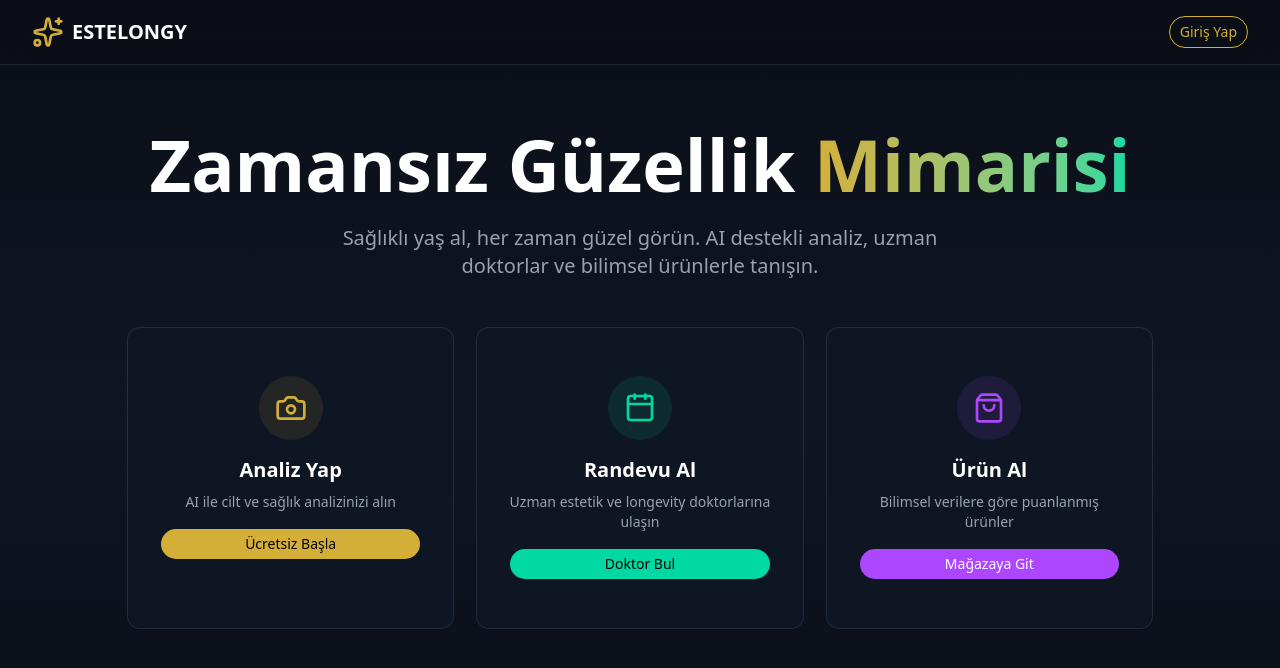
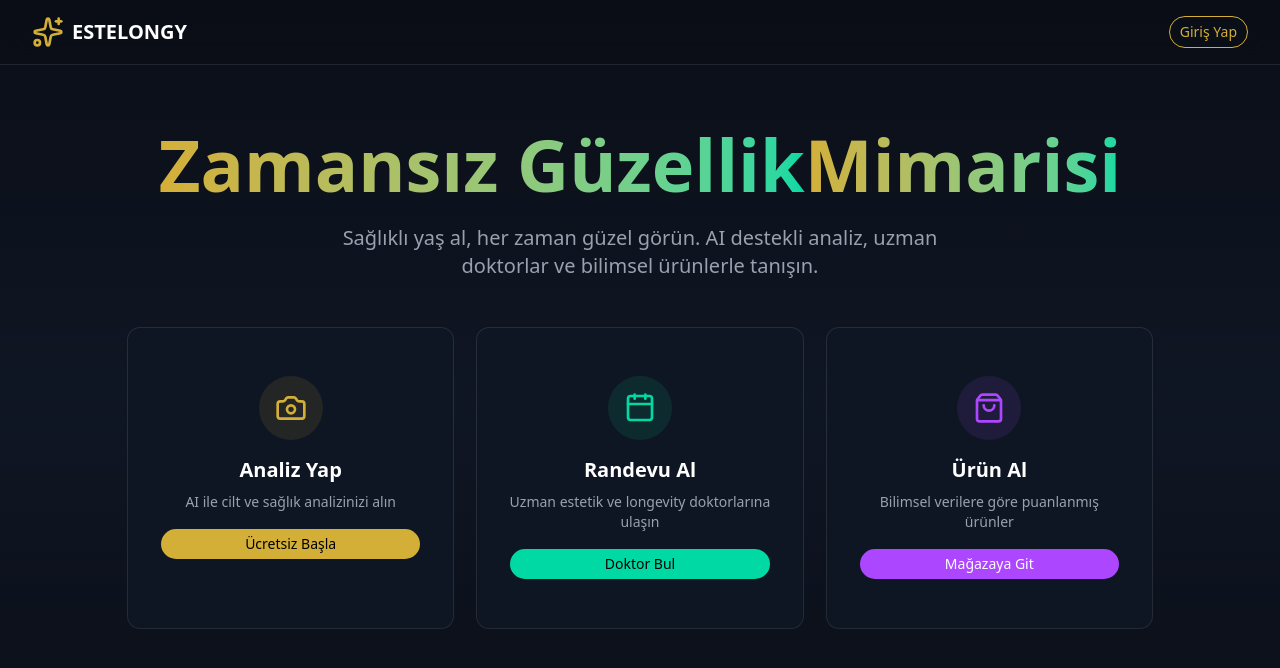
Before and after one commit to estelongy/estelongy-v2, a Next.js app: page / in a window 1280 px wide. Shown: the top 668 px of the page. Built offline with nearby package versions, Linux system fonts and the light colour scheme.

Commit message:
Update page.tsx

```diff
--- a/src/app/page.tsx
+++ b/src/app/page.tsx
@@ -36,7 +36,8 @@
             animate={{ opacity: 1, y: 0 }}
             className="text-4xl sm:text-6xl lg:text-7xl font-bold text-white mb-6"
           >
-            Zamansız Güzellik{" "}
+            <span className="text-transparent bg-clip-text bg-gradient-to-r from-[#d4af37] to-[#00d9a3]">  Zamansız Güzellik
+            </span>
             <span className="text-transparent bg-clip-text bg-gradient-to-r from-[#d4af37] to-[#00d9a3]">
               Mimarisi
             </span>
```
